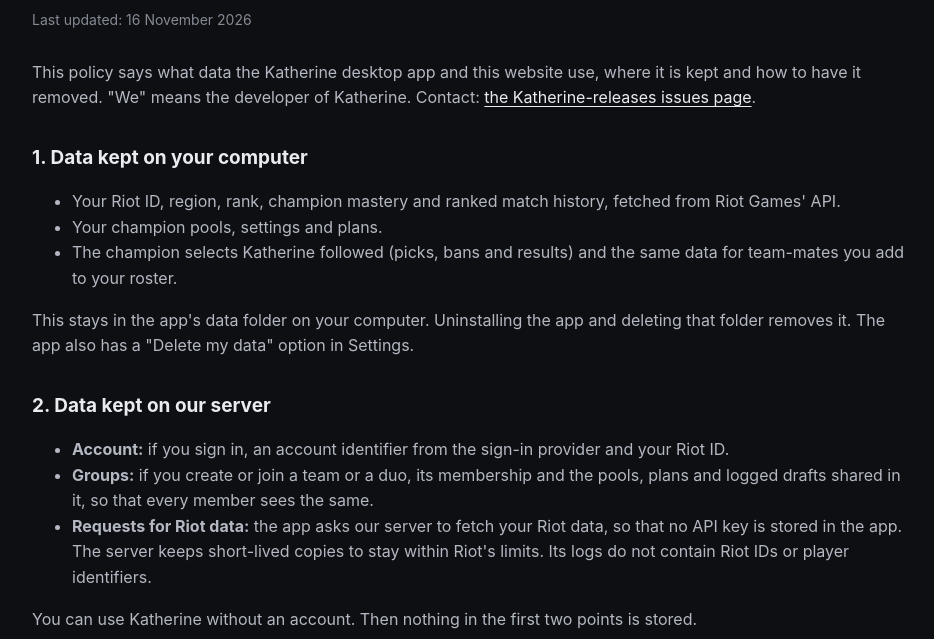
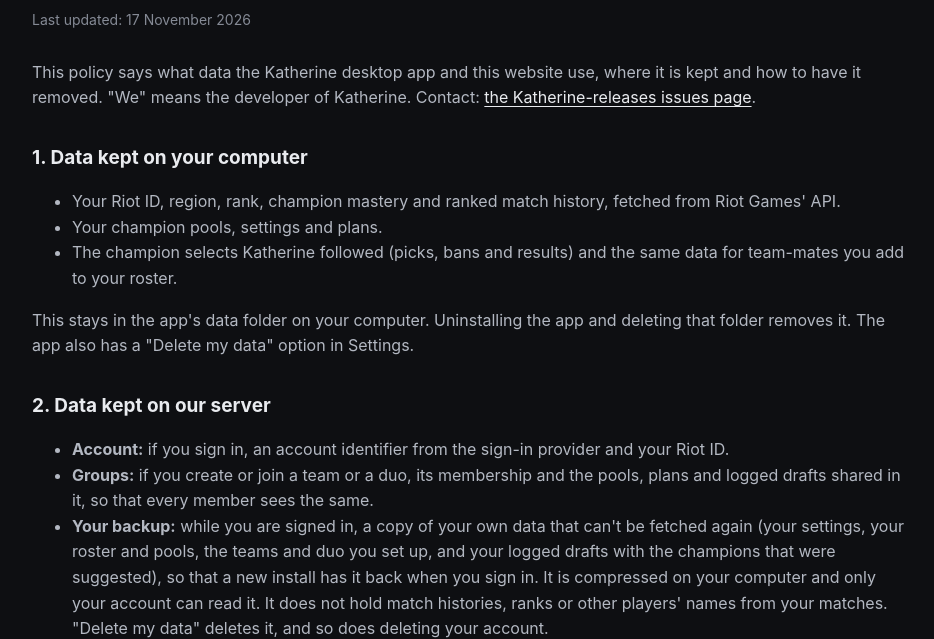
Before and after one commit to muff1ntogo/Katherine-releases, a plain HTML site: page privacy.html in a window 1280 px wide. Shown: the part 159-798 px from the top of the page, without its empty margins (168-1102 px from the left). Drawn offline with Linux system fonts and the light colour scheme.

Commit message:
Privacy: the signed-in user's backup
Co-Authored-By: Claude Opus 5.5 <noreply@anthropic.com>
Claude-Session: https://claude.ai/code/session_01Hqmp7mTVtnZCQyUfhrCmFn

```diff
--- a/privacy.html
+++ b/privacy.html
@@ -16,7 +16,7 @@
 
   <main class="wrap doc">
     <h1>Privacy Policy</h1>
-    <p class="date">Last updated: 16 November 2026</p>
+    <p class="date">Last updated: 17 November 2026</p>
 
     <p>This policy says what data the Katherine desktop app and this website use, where it is kept and how to have it
       removed. "We" means the developer of Katherine. Contact: <a href="https://github.com/muff1ntogo/Katherine-releases/issues">the Katherine-releases issues page</a>.</p>
@@ -37,11 +37,16 @@
         ID.</li>
       <li><strong>Groups:</strong> if you create or join a team or a duo, its membership and the pools, plans and
         logged drafts shared in it, so that every member sees the same.</li>
+      <li><strong>Your backup:</strong> while you are signed in, a copy of your own data that can't be fetched again
+        (your settings, your roster and pools, the teams and duo you set up, and your logged drafts with the champions
+        that were suggested), so that a new install has it back when you sign in. It is compressed on your computer and
+        only your account can read it. It does not hold match histories, ranks or other players' names from your
+        matches. "Delete my data" deletes it, and so does deleting your account.</li>
       <li><strong>Requests for Riot data:</strong> the app asks our server to fetch your Riot data, so that no API key
         is stored in the app. The server keeps short-lived copies to stay within Riot's limits. Its logs do not
         contain Riot IDs or player identifiers.</li>
     </ul>
-    <p>You can use Katherine without an account. Then nothing in the first two points is stored.</p>
+    <p>You can use Katherine without an account. Then nothing in the first three points is stored.</p>
 
     <h2>3. Champion statistics</h2>
     <p>The statistics Katherine shows are built from public ranked matches. They are stored and distributed as
```
